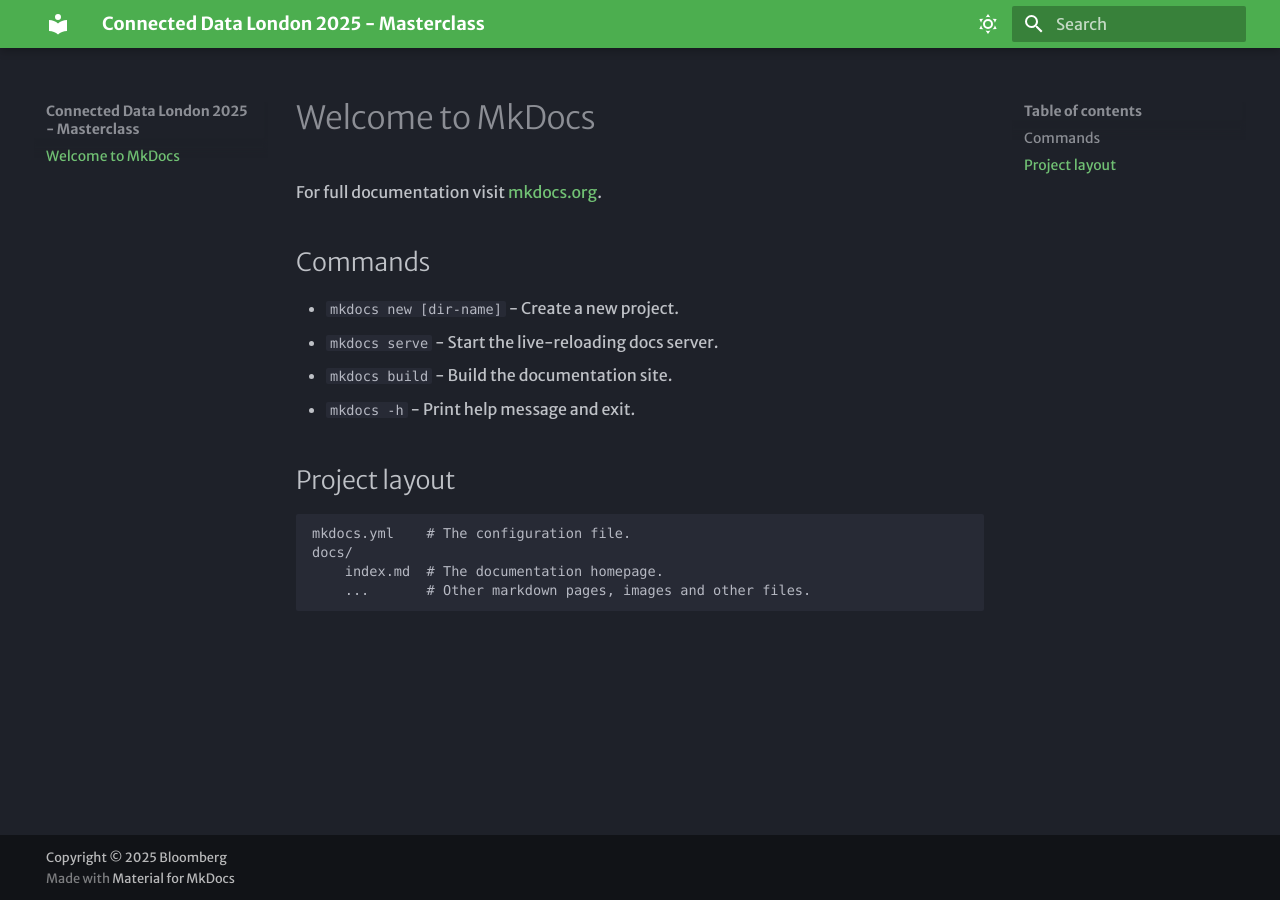
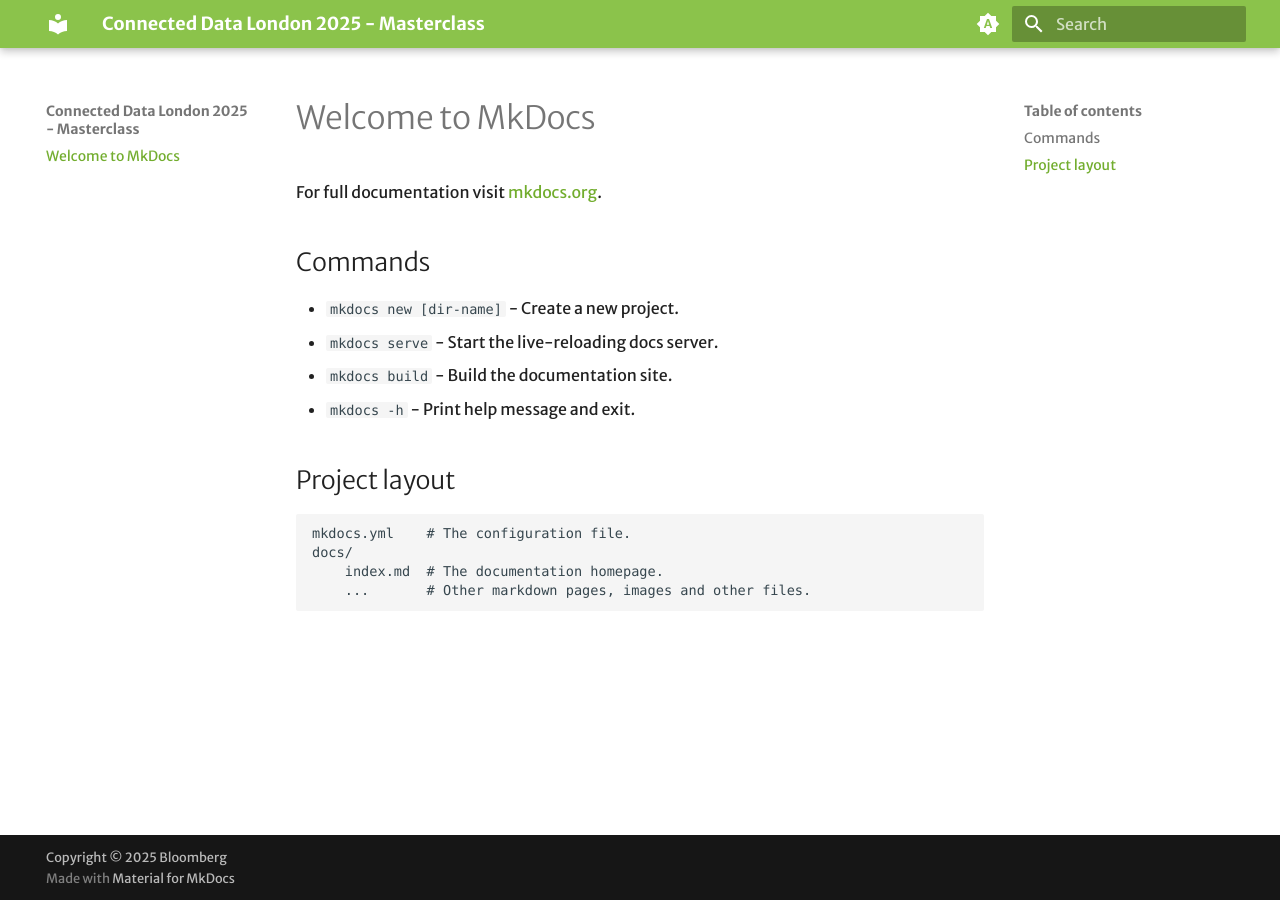
Before and after one commit to SemanticMasterclass/cdl2025, an MkDocs documentation site: the page built from docs/index.md, in a window 1280 px wide. Built offline with MkDocs 1.6.1 and Material for MkDocs 9.7.7, drawn with Linux system fonts in a browser that asks for light colours; some web fonts are replaced.

Commit message:
adding new theme

```diff
--- a/mkdocs.yml
+++ b/mkdocs.yml
@@ -3,21 +3,31 @@
 theme:
   name: material
   palette:
-    # Dark Mode
-    - scheme: slate
+    # Palette toggle for automatic mode
+    - media: "(prefers-color-scheme)"
       toggle:
-        icon: material/weather-sunny
-        name: Dark mode
-      primary: green
-      accent: deep purple
+        icon: material/brightness-auto
+        name: Switch to light mode
+      primary: light green
+      accent: light green
 
-    # Light Mode
-    - scheme: default
+    # Palette toggle for light mode
+    - media: "(prefers-color-scheme: light)"
+      scheme: default
       toggle:
-        icon: material/weather-night
-        name: Light mode
-      primary: blue
-      accent: deep orange
+        icon: material/brightness-7
+        name: Switch to dark mode
+      primary: light green
+      accent: light green
+
+    # Palette toggle for dark mode
+    - media: "(prefers-color-scheme: dark)"
+      scheme: slate
+      toggle:
+        icon: material/brightness-4
+        name: Switch to system preference
+      primary: light green
+      accent: light green
   font:
     text: Merriweather Sans
     code: Red Hat Mono
```
